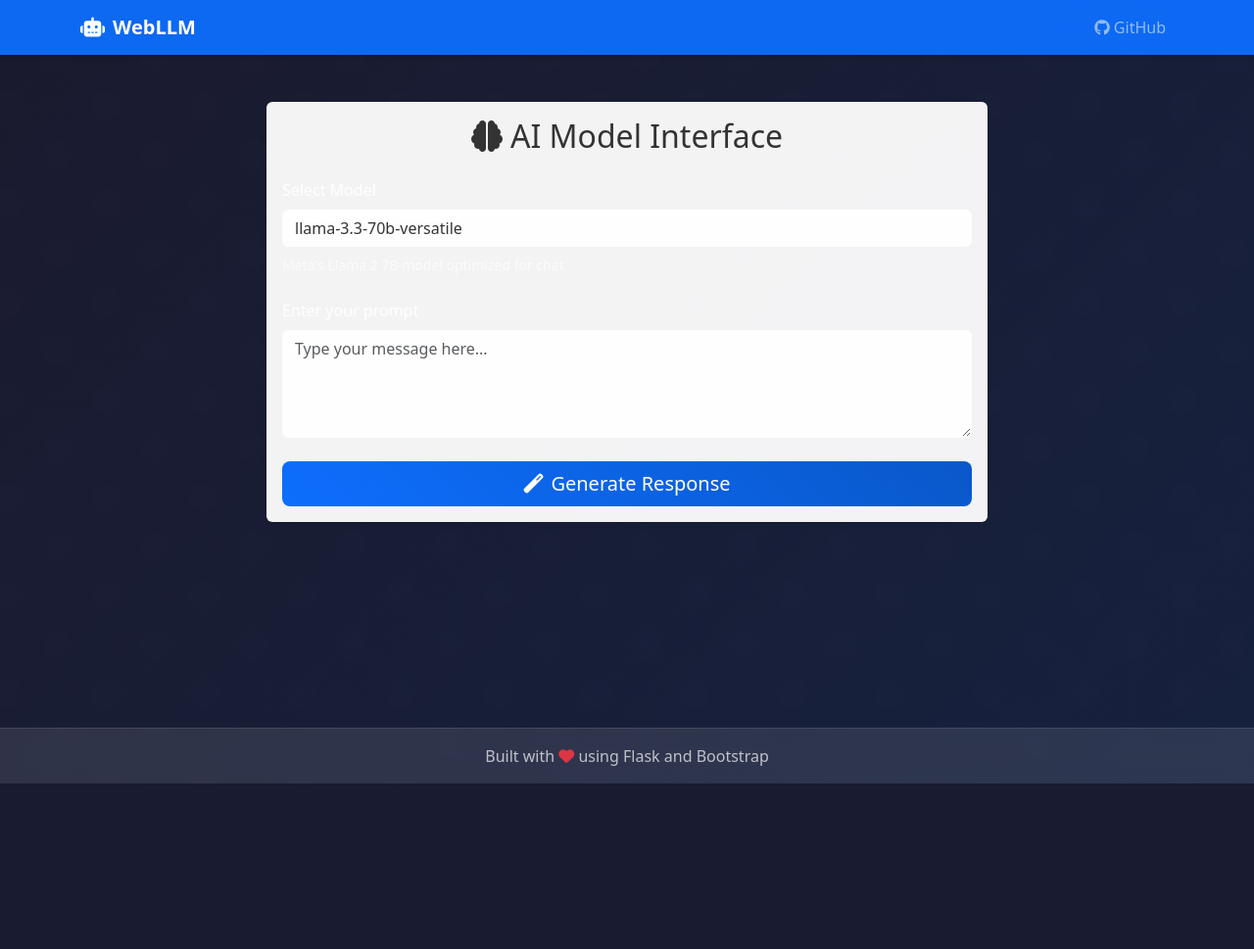
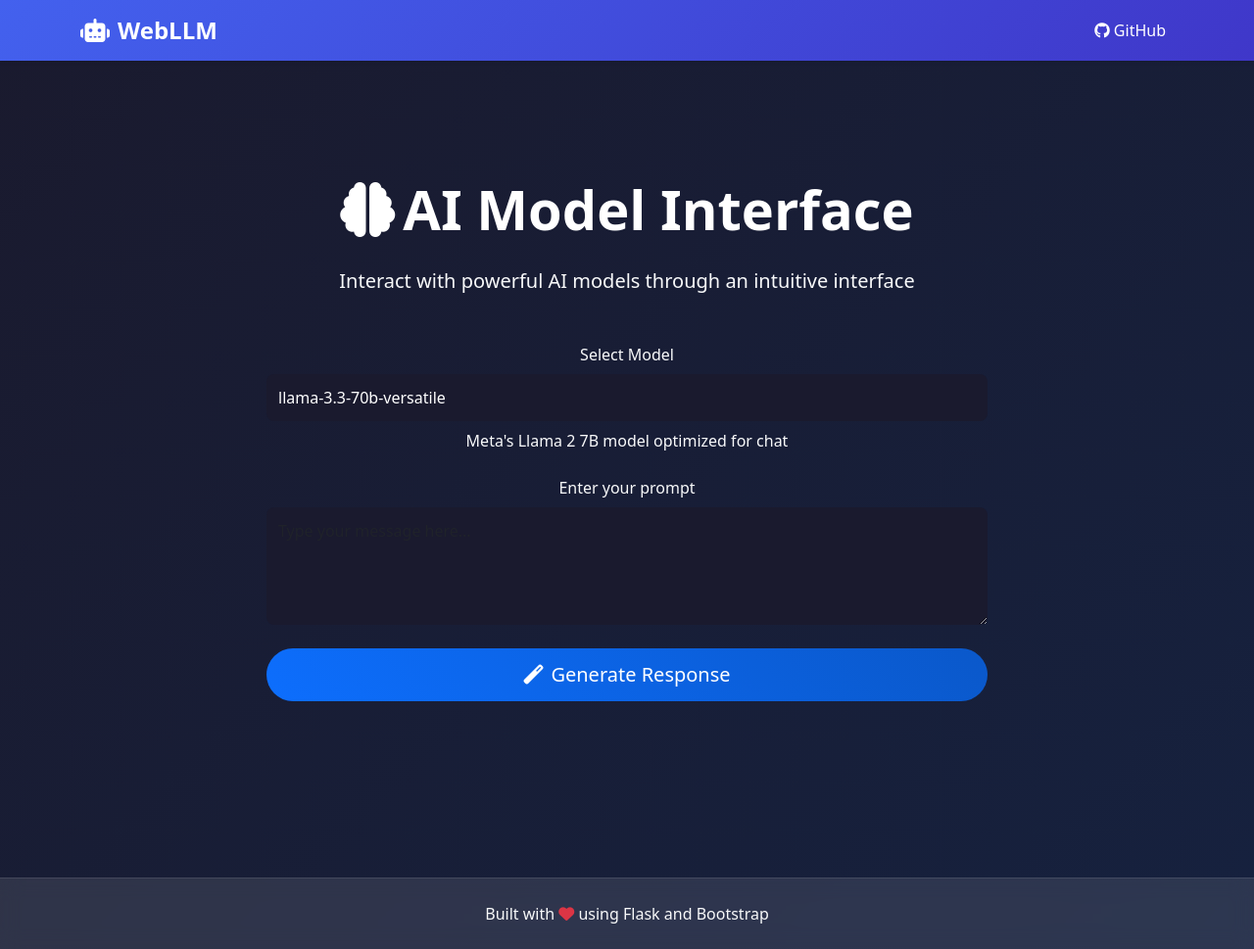
Before and after one commit to Swastik-Swarup-Dash/WebLLM, a Flask app: page / in a window 1280 px wide. Shown: the whole page at 98% size. Before the commit the page ends 800 px from the top, so only its background shows below. Run offline with Flask 3, Linux system fonts and the light colour scheme.

Commit message:
updated CSS and Response

```diff
--- a/requirements.txt
+++ b/requirements.txt
@@ -2,3 +2,5 @@ flask==3.0.0
 python-dotenv==1.0.0
 requests==2.31.0
 groq
+gunicorn==21.2.0
+psycopg2-binary==2.9.9
--- /dev/null
+++ b/runtime.txt
@@ -0,0 +1 @@
+python-3.11.0
--- a/static/css/style.css
+++ b/static/css/style.css
@@ -1,101 +1,138 @@
 /* Custom styles to complement Bootstrap */
 
-/* Theme Variables */
+/* Color Variables */
 :root {
-    --bg-primary: #ffffff;
-    --bg-secondary: #f8f9fa;
-    --text-primary: #333333;
-    --text-secondary: #666666;
-    --border-color: #dee2e6;
-    --card-bg: rgba(255, 255, 255, 0.95);
-    --input-bg: #ffffff;
-    --input-text: #1a1a2e;
-    --shadow-color: rgba(0, 0, 0, 0.1);
-}
-
-/* Dark Mode Variables */
-.dark-mode {
-    --bg-primary: #1a1a2e;
-    --bg-secondary: #16213e;
-    --text-primary: #ffffff;
-    --text-secondary: rgba(255, 255, 255, 0.7);
-    --border-color: rgba(255, 255, 255, 0.1);
-    --card-bg: rgba(26, 26, 46, 0.95);
-    --input-bg: #ffffff;
-    --input-text: #1a1a2e;
+    --primary-color: #4361ee;
+    --secondary-color: #3f37c9;
+    --accent-color: #4895ef;
+    --dark-bg: #1a1a2e;
+    --light-bg: #16213e;
+    --text-light: #ffffff;
+    --text-dark: #1a1a2e;
     --shadow-color: rgba(0, 0, 0, 0.2);
 }
 
 /* Body styles */
 body {
     min-height: 100vh;
-    display: flex;
-    flex-direction: column;
-    background: linear-gradient(135deg, #1a1a2e 0%, #16213e 100%);
-    background-attachment: fixed;
-    color: #fff;
+    background: linear-gradient(135deg, var(--dark-bg) 0%, var(--light-bg) 100%);
+    color: var(--text-light);
     position: relative;
     overflow-x: hidden;
 }
 
-/* AI Background Pattern */
-body::before {
-    content: '';
-    position: fixed;
-    top: 0;
-    left: 0;
-    width: 100%;
-    height: 100%;
-    background-image:
-        radial-gradient(circle at 25% 25%, rgba(255, 255, 255, 0.1) 0%, transparent 50%),
-        radial-gradient(circle at 75% 75%, rgba(255, 255, 255, 0.1) 0%, transparent 50%);
-    background-size: 100px 100px;
-    opacity: 0.1;
-    z-index: -1;
-    animation: backgroundMove 20s linear infinite;
-}
-
-/* Animated background elements */
-body::after {
-    content: '';
-    position: fixed;
-    top: 0;
-    left: 0;
-    width: 100%;
-    height: 100%;
-    background:
-        linear-gradient(45deg, transparent 48%, rgba(255, 255, 255, 0.1) 50%, transparent 52%),
-        linear-gradient(-45deg, transparent 48%, rgba(255, 255, 255, 0.1) 50%, transparent 52%);
-    background-size: 60px 60px;
-    opacity: 0.05;
-    z-index: -1;
-    animation: backgroundShift 15s linear infinite;
+/* Hero Section */
+.hero-section {
+    background: linear-gradient(135deg, var(--dark-bg) 0%, var(--light-bg) 100%);
+    padding-top: 80px;
 }
 
 /* Navbar customization */
 .navbar {
-    background: rgba(13, 110, 253, 0.95) !important;
+    background: linear-gradient(135deg, var(--primary-color), var(--secondary-color)) !important;
     backdrop-filter: blur(10px);
-    box-shadow: 0 2px 4px rgba(0,0,0,.2);
+    box-shadow: 0 2px 10px var(--shadow-color);
 }
 
 .navbar-brand {
-    font-weight: 600;
-    color: #fff !important;
+    font-weight: 700;
+    font-size: 1.5rem;
+    color: var(--text-light) !important;
+    transition: transform 0.3s ease;
+}
+
+.navbar-brand:hover {
+    transform: scale(1.05);
+}
+
+.nav-link {
+    color: var(--text-light) !important;
+    transition: color 0.3s ease;
+}
+
+.nav-link:hover {
+    color: var(--accent-color) !important;
+}
+
+/* Form controls customization */
+.form-select,
+.form-control {
+    background: var(--dark-bg) !important;
+    color: var(--text-light) !important;
+    border: 1px solid rgba(255, 255, 255, 0.1);
+    padding: 0.75rem;
+    border-radius: 8px;
+    transition: all 0.3s ease;
+}
+
+.form-select:focus,
+.form-control:focus {
+    border-color: var(--accent-color);
+    box-shadow: 0 0 0 0.25rem rgba(72, 149, 239, 0.25);
+}
+
+/* Button customization */
+.btn-primary {
+    background: linear-gradient(135deg, var(--primary-color), var(--secondary-color));
+    border: none;
+    padding: 0.75rem 2rem;
+    transition: all 0.3s ease;
+}
+
+.btn-primary:hover {
+    transform: translateY(-2px);
+    box-shadow: 0 4px 15px var(--shadow-color);
 }
 
 /* Card customization */
 .card {
-    background: rgba(255, 255, 255, 0.95);
-    backdrop-filter: blur(10px);
+    background: var(--dark-bg) !important;
     border: none;
-    transition: transform 0.2s ease-in-out;
-    box-shadow: 0 4px 6px rgba(0, 0, 0, 0.1);
+    border-radius: 12px;
+    box-shadow: 0 4px 15px var(--shadow-color);
+    transition: transform 0.3s ease;
 }
 
 .card:hover {
-    transform: translateY(-2px);
-    box-shadow: 0 6px 12px rgba(0, 0, 0, 0.15);
+    transform: translateY(-5px);
+}
+
+.card-title {
+    color: var(--text-light) !important;
+    margin-bottom: 1.5rem;
+}
+
+/* Loading spinner */
+.spinner-border {
+    width: 3rem;
+    height: 3rem;
+    border-width: 0.25rem;
+}
+
+/* Animations */
+@keyframes pulse {
+    0% { transform: scale(1); }
+    50% { transform: scale(1.05); }
+    100% { transform: scale(1); }
+}
+
+.pulse {
+    animation: pulse 2s infinite;
+}
+
+/* Responsive adjustments */
+@media (max-width: 768px) {
+    .hero-section {
+        padding-top: 60px;
+    }
+
+    .display-4 {
+        font-size: 2.5rem;
+    }
+
+    .lead {
+        font-size: 1.2rem;
+    }
 }
 
 /* Form controls customization */
--- a/templates/index.html
+++ b/templates/index.html
@@ -3,17 +3,19 @@
 <head>
     <meta charset="UTF-8">
     <meta name="viewport" content="width=device-width, initial-scale=1.0">
-    <title>WebLLM - Open Source LLM Interface</title>
+    <title>WebLLM - AI Model Interface</title>
     <!-- Bootstrap CSS -->
     <link href="https://cdn.jsdelivr.net/npm/bootstrap@5.3.2/dist/css/bootstrap.min.css" rel="stylesheet">
     <!-- Font Awesome -->
     <link rel="stylesheet" href="https://cdnjs.cloudflare.com/ajax/libs/font-awesome/6.5.1/css/all.min.css">
+    <!-- AOS Animation -->
+    <link href="https://unpkg.com/aos@2.3.1/dist/aos.css" rel="stylesheet">
     <!-- Custom CSS -->
     <link rel="stylesheet" href="{{ url_for('static', filename='css/style.css') }}">
 </head>
-<body class="bg-light">
+<body>
     <!-- Navigation -->
-    <nav class="navbar navbar-expand-lg navbar-dark bg-primary">
+    <nav class="navbar navbar-expand-lg navbar-dark bg-gradient-primary shadow-sm fixed-top">
         <div class="container">
             <a class="navbar-brand" href="#">
                 <i class="fas fa-robot me-2"></i>WebLLM
@@ -33,74 +35,98 @@
         </div>
     </nav>
 
-    <!-- Main Content -->
-    <div class="container my-5">
-        <div class="row justify-content-center">
-            <div class="col-lg-8">
-                <div class="card shadow-sm">
-                    <div class="card-body">
-                        <h2 class="card-title text-center mb-4">
+    <!-- Hero Section -->
+    <section class="hero-section py-5">
+        <div class="container">
+            <div class="row justify-content-center align-items-center min-vh-100">
+                <div class="col-lg-8 text-center" data-aos="fade-up">
+                    <h1 class="display-4 fw-bold text-white mb-4">
                         <i class="fas fa-brain me-2"></i>AI Model Interface
-                        </h2>
+                    </h1>
+                    <p class="lead text-light mb-5">
+                        Interact with powerful AI models through an intuitive interface
+                    </p>
 
                     <!-- Model Selection -->
                     <div class="mb-4">
-                            <label for="model-select" class="form-label">Select Model</label>
-                            <select id="model-select" class="form-select">
+                        <label for="model-select" class="form-label text-light">Select Model</label>
+                        <select id="model-select" class="form-select bg-dark text-white border-0">
                             {% for model in models %}
                             <option value="{{ model.id }}" data-description="{{ model.description }}">
                                 {{ model.name }}
                             </option>
                             {% endfor %}
                         </select>
-                            <p id="model-description" class="form-text text-muted mt-2"></p>
+                        <p id="model-description" class="text-light mt-2"></p>
                     </div>
 
                     <!-- Prompt Input -->
                     <div class="mb-4">
-                            <label for="prompt-input" class="form-label">Enter your prompt</label>
-                            <textarea id="prompt-input" class="form-control" rows="4"
+                        <label for="prompt-input" class="form-label text-light">Enter your prompt</label>
+                        <textarea id="prompt-input" class="form-control bg-dark text-white border-0" rows="4"
                                 placeholder="Type your message here..."></textarea>
                     </div>
 
                     <!-- Generate Button -->
-                        <div class="d-grid">
-                            <button id="generate-btn" class="btn btn-primary btn-lg">
+                    <div class="d-grid gap-2">
+                        <button id="generate-btn" class="btn btn-primary btn-lg rounded-pill px-5">
                             <i class="fas fa-magic me-2"></i>Generate Response
                         </button>
                     </div>
 
                     <!-- Loading Spinner -->
                     <div id="loading" class="text-center mt-4 d-none">
-                            <div class="spinner-border text-primary" role="status">
+                        <div class="spinner-border text-light" role="status">
                             <span class="visually-hidden">Loading...</span>
                         </div>
-                            <p class="mt-2 text-muted">Generating response...</p>
+                        <p class="mt-2 text-light">Generating response...</p>
                     </div>
 
                     <!-- Response Container -->
                     <div id="response-container" class="mt-4 d-none">
-                            <div class="card bg-light">
-                                <div class="card-body">
-                                    <h5 class="card-title">
-                                        <i class="fas fa-reply me-2"></i>Response
-                                    </h5>
-                                    <div id="response-text" class="card-text"></div>
+                        <div class="response-card">
+                            <div class="response-header">
+                                <div class="response-icon">
+                                    <i class="fas fa-reply"></i>
+                                </div>
+                                <div class="response-title">
+                                    <h5>Response</h5>
+                                    <p class="response-timestamp">Just now</p>
+                                </div>
+                                <div class="response-actions">
+                                    <button class="btn btn-sm btn-outline-light copy-btn" title="Copy response">
+                                        <i class="fas fa-copy"></i>
+                                    </button>
+                                    <button class="btn btn-sm btn-outline-light share-btn" title="Share response">
+                                        <i class="fas fa-share-alt"></i>
+                                    </button>
+                                </div>
+                            </div>
+                            <div class="response-content">
+                                <div id="response-text" class="response-text"></div>
                             </div>
                         </div>
                     </div>
                 </div>
             </div>
         </div>
-        </div>
-    </div>
+    </section>
 
     <!-- Footer -->
-    <footer class="footer mt-auto py-3 bg-light">
+    <footer class="footer mt-auto py-4 bg-dark text-white">
         <div class="container text-center">
-            <span class="text-muted">Built with <i class="fas fa-heart text-danger"></i> using Flask and Bootstrap</span>
+            <span class="text-light">Built with <i class="fas fa-heart text-danger"></i> using Flask and Bootstrap</span>
         </div>
     </footer>
+
+    <!-- AOS Animation JS -->
+    <script src="https://unpkg.com/aos@2.3.1/dist/aos.js"></script>
+    <script>
+        AOS.init({
+            duration: 1000,
+            once: true
+        });
+    </script>
 
     <!-- Bootstrap JS Bundle -->
     <script src="https://cdn.jsdelivr.net/npm/bootstrap@5.3.2/dist/js/bootstrap.bundle.min.js"></script>
@@ -108,3 +134,4 @@
     <script src="{{ url_for('static', filename='js/main.js') }}"></script>
 </body>
 </html>
+</html>
```
Also changed, not shown: other parts of static/css/style.css (+109 -4 lines), static/js/main.js (+48 -0 lines), 1 other file. Lines whose indentation alone changed are shown as unchanged.
